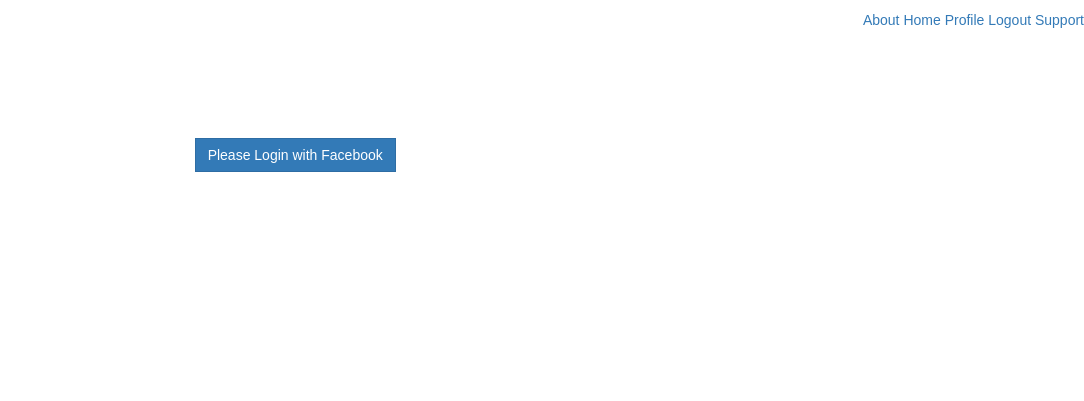
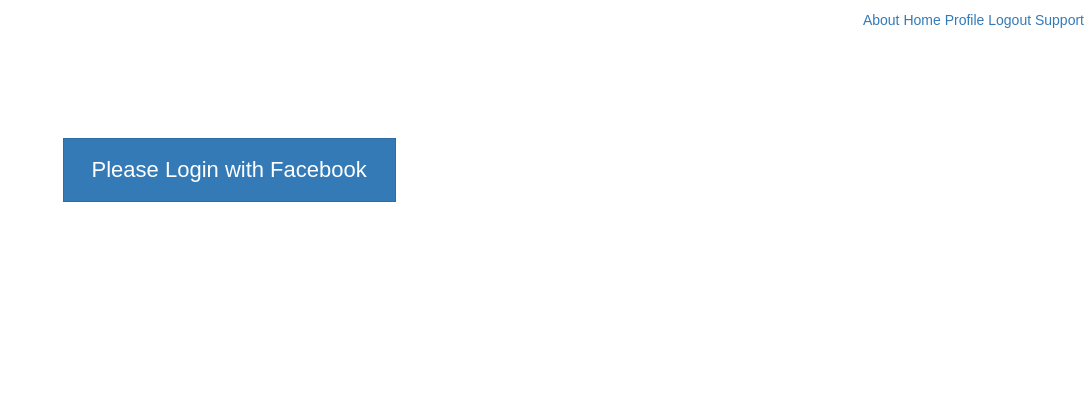
Before and after one commit to usc-isi-i2/museum-link-curation, a Flask app: page / in a window 1280 px wide. Shown: the part 60-461 px from the top of the page, without its empty margins (196-1280 px from the left). Run offline with Flask 2, Linux system fonts and the light colour scheme; parts of the project's set-up code (start-up, migrations or seed data) failed here and were passed over; some libraries are stand-ins or nearby versions.

Commit message:
stylesheet changes

```diff
--- a/link_verification/static/css/style.css
+++ b/link_verification/static/css/style.css
@@ -37,3 +37,13 @@
      -moz-border-radius: 0 !important;
           border-radius: 0 !important;
 }
+
+
+.btn-xlarge {
+    padding: 18px 28px;
+    font-size: 22px;
+    line-height: normal;
+    -webkit-border-radius: 8px;
+       -moz-border-radius: 8px;
+            border-radius: 8px;
+}
```
